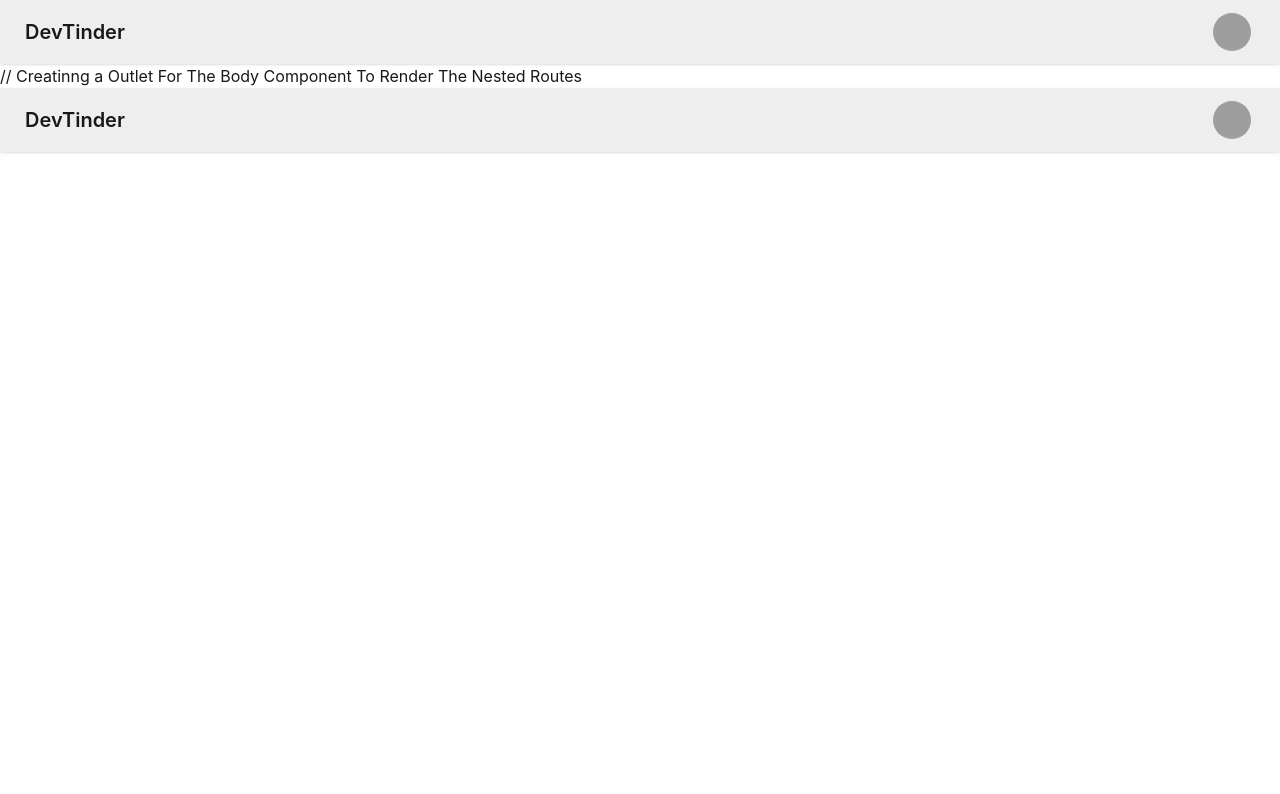
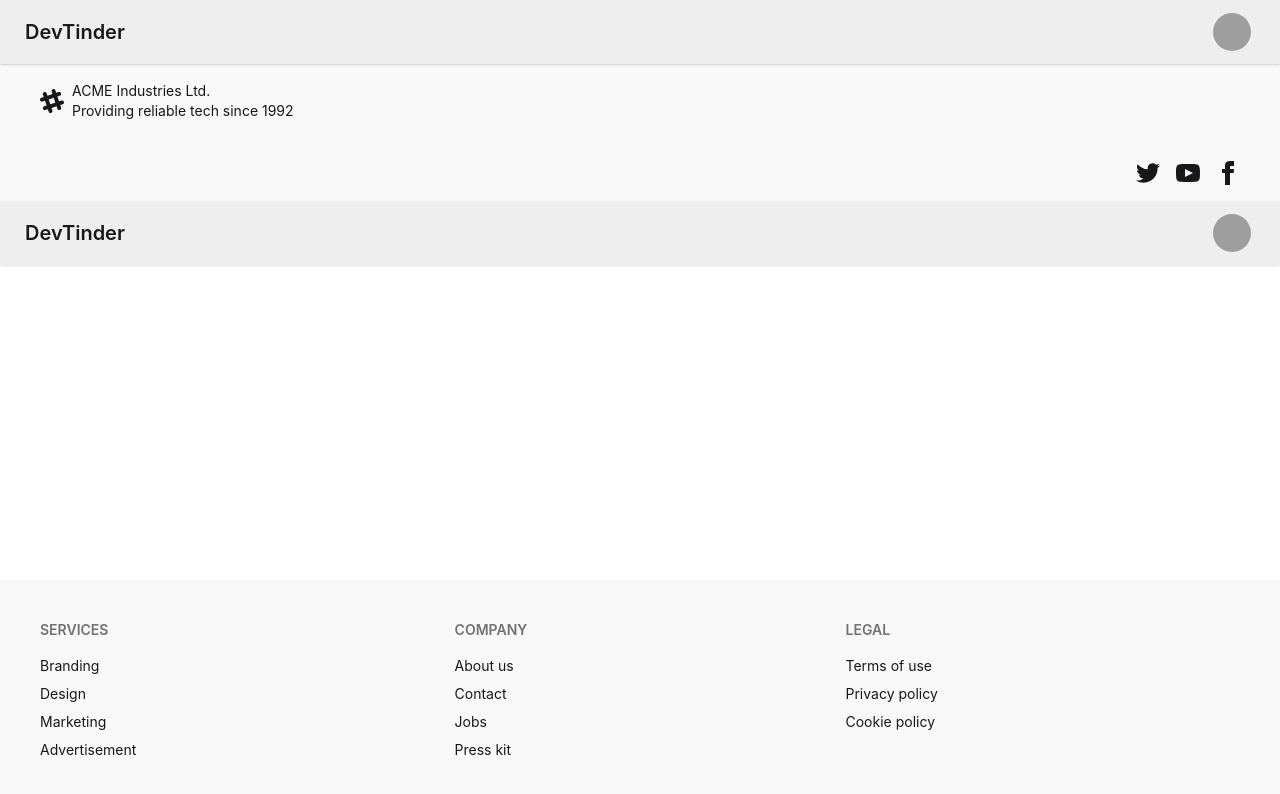
Before and after one commit to Jisukumarmishra/DevTinder-Web, a React (Vite) app: page / in a window 1280 px wide. Shown: the top 794 px of the page. Built offline with nearby package versions, Linux system fonts and the light colour scheme; grey boxes are pictures that could not be loaded.

Commit message:
Creating a Footer

```diff
--- a/src/App.jsx
+++ b/src/App.jsx
@@ -2,6 +2,7 @@ import { BrowserRouter, Route, Routes } from "react-router-dom"
 import NavBar from "./NavBar"
 import Body from "./Body"
 import LogIn from "./LogIn"
+import Profile from "./Profile"
 
 function App() {
    return (
@@ -10,7 +11,7 @@ function App() {
      <Routes>
       <Route path="/" element={<Body/>}>
        <Route path="/login" element={<LogIn/>}/>
-       <Route path ="/profile" element={<Body/>}/>
+       <Route path ="/profile" element={<Profile/>}/>
       </Route>
      </Routes>
     </BrowserRouter>
--- a/src/Body.jsx
+++ b/src/Body.jsx
@@ -1,12 +1,14 @@
 import { Outlet } from "react-router-dom"
 import NavBar from "./NavBar"
+import Footer from "./Footer"
 
 
 const Body = () => {
   return (
     <div>
       <NavBar/>
-      <Outlet/> // Creatinng a Outlet For The Body Component To Render The Nested Routes
+      <Outlet/> {/* <Outlet/> // Creatinng a Outlet For The Body Component To Render The Nested Routes */}
+      <Footer/>
     </div>
   )
 }
--- /dev/null
+++ b/src/Footer.jsx
@@ -0,0 +1,87 @@
+const Footer = () => {
+  return (
+  <div>
+    <footer className="footer sm:footer-horizontal bg-base-200 text-base-content p-10 fixed bottom-0 ">
+  <nav>
+    <h6 className="footer-title">Services</h6>
+    <a className="link link-hover">Branding</a>
+    <a className="link link-hover">Design</a>
+    <a className="link link-hover">Marketing</a>
+    <a className="link link-hover">Advertisement</a>
+  </nav>
+  <nav>
+    <h6 className="footer-title">Company</h6>
+    <a className="link link-hover">About us</a>
+    <a className="link link-hover">Contact</a>
+    <a className="link link-hover">Jobs</a>
+    <a className="link link-hover">Press kit</a>
+  </nav>
+  <nav>
+    <h6 className="footer-title">Legal</h6>
+    <a className="link link-hover">Terms of use</a>
+    <a className="link link-hover">Privacy policy</a>
+    <a className="link link-hover">Cookie policy</a>
+  </nav>
+</footer>
+<footer className="footer bg-base-200 text-base-content border-base-300 border-t px-10 py-4">
+  <aside className="grid-flow-col items-center">
+    <svg
+      width="24"
+      height="24"
+      viewBox="0 0 24 24"
+      xmlns="http://www.w3.org/2000/svg"
+      fillRule="evenodd"
+      clipRule="evenodd"
+      className="fill-current">
+      <path
+        d="M22.672 15.226l-2.432.811.841 2.515c.33 1.019-.209 2.127-1.23 2.456-1.15.325-2.148-.321-2.463-1.226l-.84-2.518-5.013 1.677.84 2.517c.391 1.203-.434 2.542-1.831 2.542-.88 0-1.601-.564-1.86-1.314l-.842-2.516-2.431.809c-1.135.328-2.145-.317-2.463-1.229-.329-1.018.211-2.127 1.231-2.456l2.432-.809-1.621-4.823-2.432.808c-1.355.384-2.558-.59-2.558-1.839 0-.817.509-1.582 1.327-1.846l2.433-.809-.842-2.515c-.33-1.02.211-2.129 1.232-2.458 1.02-.329 2.13.209 2.461 1.229l.842 2.515 5.011-1.677-.839-2.517c-.403-1.238.484-2.553 1.843-2.553.819 0 1.585.509 1.85 1.326l.841 2.517 2.431-.81c1.02-.33 2.131.211 2.461 1.229.332 1.018-.21 2.126-1.23 2.456l-2.433.809 1.622 4.823 2.433-.809c1.242-.401 2.557.484 2.557 1.838 0 .819-.51 1.583-1.328 1.847m-8.992-6.428l-5.01 1.675 1.619 4.828 5.011-1.674-1.62-4.829z"></path>
+    </svg>
+    <p>
+      ACME Industries Ltd.
+      <br />
+      Providing reliable tech since 1992
+    </p>
+  </aside>
+  <nav className="md:place-self-center md:justify-self-end">
+    <div className="grid grid-flow-col gap-4">
+      <a>
+        <svg
+          xmlns="http://www.w3.org/2000/svg"
+          width="24"
+          height="24"
+          viewBox="0 0 24 24"
+          className="fill-current">
+          <path
+            d="M24 4.557c-.883.392-1.832.656-2.828.775 1.017-.609 1.798-1.574 2.165-2.724-.951.564-2.005.974-3.127 1.195-.897-.957-2.178-1.555-3.594-1.555-3.179 0-5.515 2.966-4.797 6.045-4.091-.205-7.719-2.165-10.148-5.144-1.29 2.213-.669 5.108 1.523 6.574-.806-.026-1.566-.247-2.229-.616-.054 2.281 1.581 4.415 3.949 4.89-.693.188-1.452.232-2.224.084.626 1.956 2.444 3.379 4.6 3.419-2.07 1.623-4.678 2.348-7.29 2.04 2.179 1.397 4.768 2.212 7.548 2.212 9.142 0 14.307-7.721 13.995-14.646.962-.695 1.797-1.562 2.457-2.549z"></path>
+        </svg>
+      </a>
+      <a>
+        <svg
+          xmlns="http://www.w3.org/2000/svg"
+          width="24"
+          height="24"
+          viewBox="0 0 24 24"
+          className="fill-current">
+          <path
+            d="M19.615 3.184c-3.604-.246-11.631-.245-15.23 0-3.897.266-4.356 2.62-4.385 8.816.029 6.185.484 8.549 4.385 8.816 3.6.245 11.626.246 15.23 0 3.897-.266 4.356-2.62 4.385-8.816-.029-6.185-.484-8.549-4.385-8.816zm-10.615 12.816v-8l8 3.993-8 4.007z"></path>
+        </svg>
+      </a>
+      <a>
+        <svg
+          xmlns="http://www.w3.org/2000/svg"
+          width="24"
+          height="24"
+          viewBox="0 0 24 24"
+          className="fill-current">
+          <path
+            d="M9 8h-3v4h3v12h5v-12h3.642l.358-4h-4v-1.667c0-.955.192-1.333 1.115-1.333h2.885v-5h-3.808c-3.596 0-5.192 1.583-5.192 4.615v3.385z"></path>
+        </svg>
+      </a>
+    </div>
+  </nav>
+</footer>
+</div>
+  )
+}
+
+export default Footer
```
